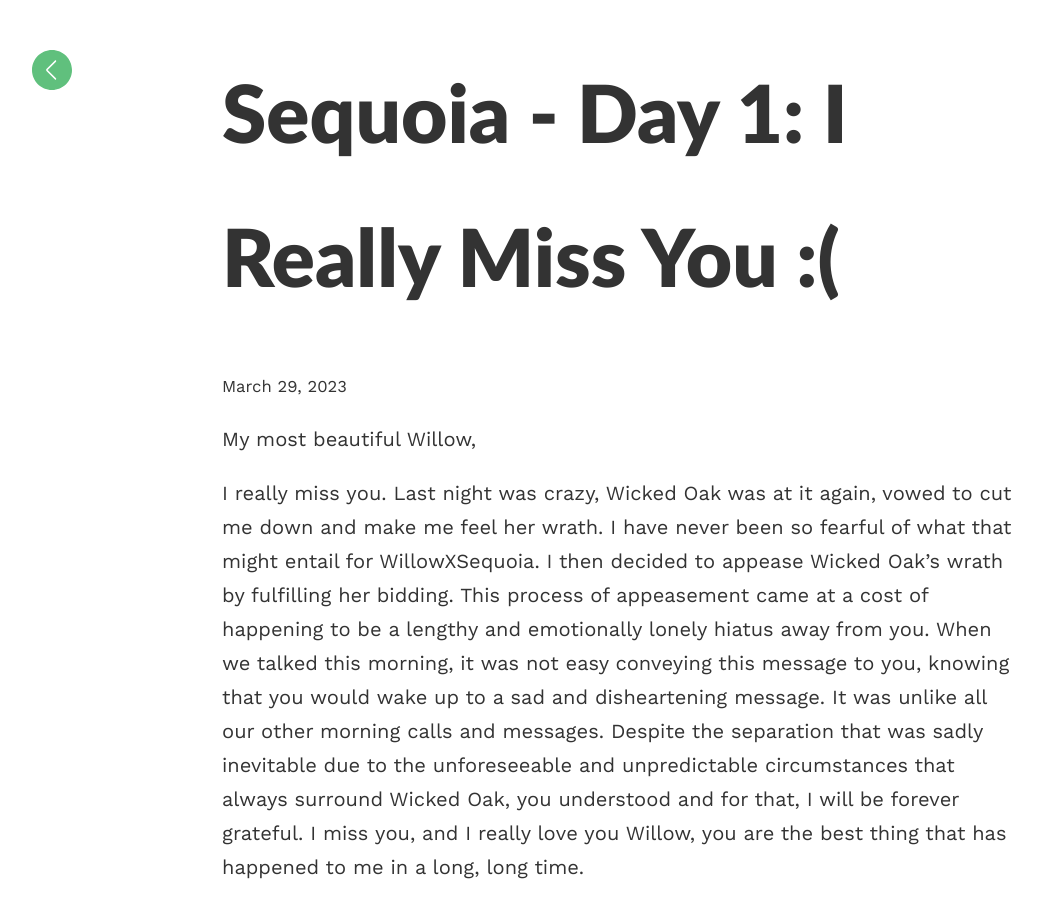
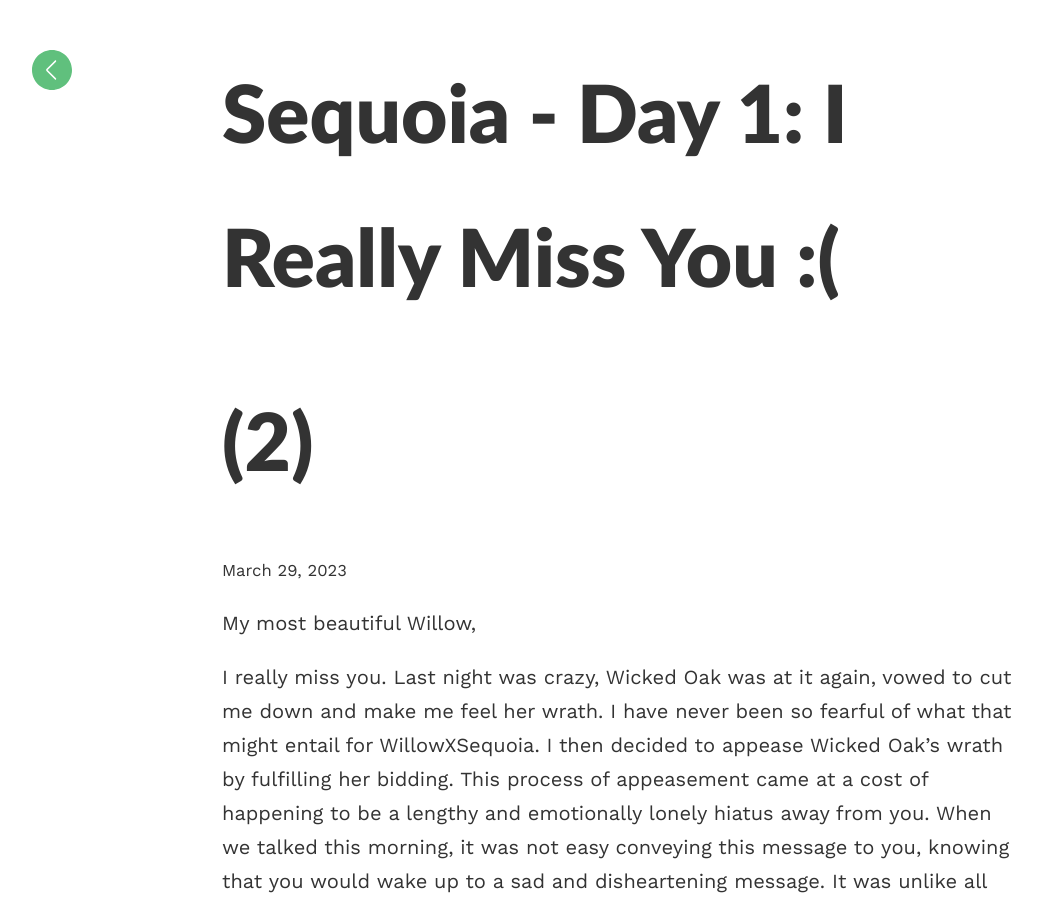
Before and after one commit to willowxsequoia/willowxsequoia.github.io, a Jekyll site: the page built from _posts/2023-03-29-sequoia-day-1.md, in a window 1280 px wide and 900 px high. Shown: the whole window, without its empty margins (18-1060 px from the left). Built offline with Jekyll 4.4.1, drawn with Linux system fonts in a browser that asks for light colours.

Commit message:
Update post.html

```diff
--- a/_layouts/post.html
+++ b/_layouts/post.html
@@ -2,6 +2,7 @@
 layout: default
 ---
 <h1 class="post-headline">{{page.title}}</h1>
+<h3 class="post-headline">{{page.subtitle}}</h3>
 <p class="meta"><small>{{page.date | date: '%B %d, %Y'}}</small></p>
 
 {{content}}
```
